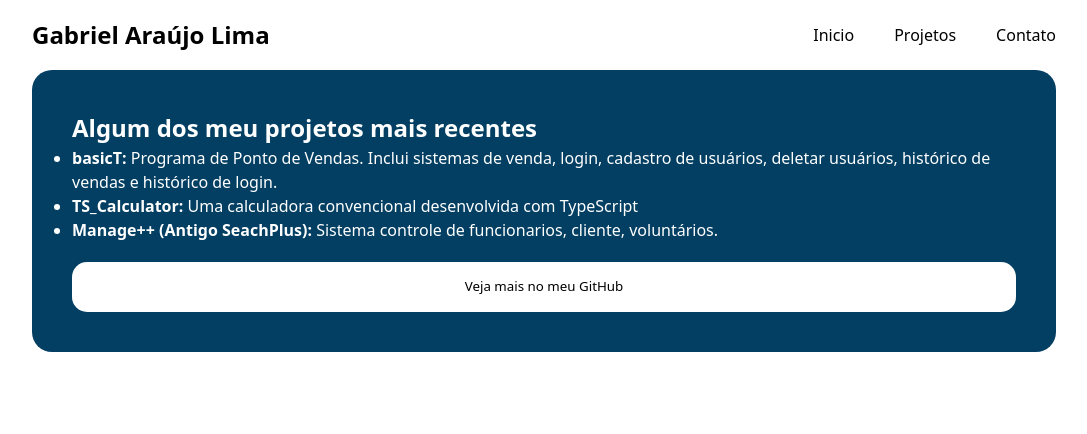
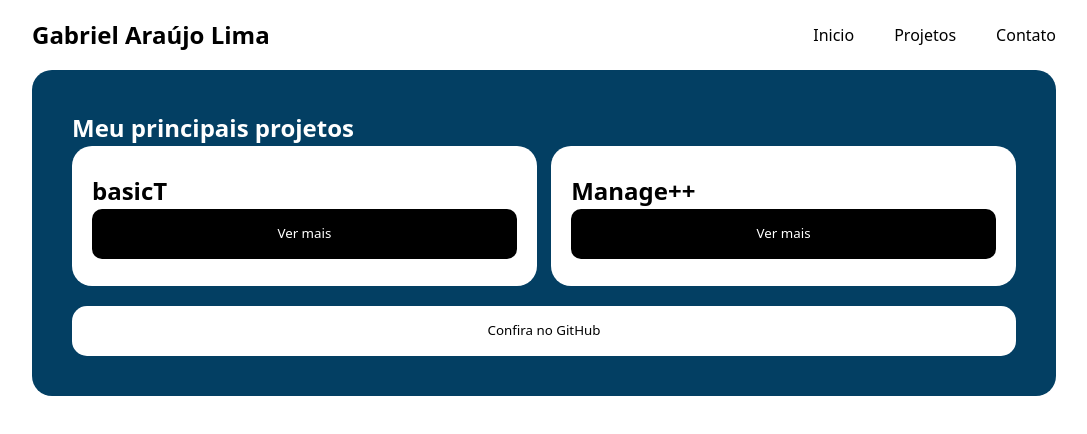
Before and after one commit to theMyntt/MyPortfolio, a React (Vite) app: page /project in a window 1280 px wide. Shown: the top 434 px of the page, without its empty margins (96-1183 px from the left). Built offline with nearby package versions, Linux system fonts and the light colour scheme.

Commit message:
feat: redesign da página de projetos, botão de vizualizar descrição do projeto

```diff
--- a/src/pages/Projects/index.jsx
+++ b/src/pages/Projects/index.jsx
@@ -1,32 +1,66 @@
 import React from "react";
 import "./index.scss";
 
+let i = 0;
+
 function toGit() {
   return (window.location.href = "https://github.com/theMyntt/");
+}
+
+function seeMore(idElement, idBtn) {
+  const id = document.getElementById(idElement);
+  const btn = document.getElementById(idBtn);
+
+  if (i % 2 == 0){
+    id.classList.add("expand");
+    btn.textContent = "Ver menos";
+  }else{
+    id.classList.remove("expand");
+    btn.textContent = "Ver mais";
+  }
+
+  i++;
 }
 
 export default function Projects() {
   return (
     <div className="container">
       <div className="brand-container">
-        <h2>Algum dos meu projetos mais recentes</h2>
-        <ul>
-          <li>
-            <a href="https://github.com/theMyntt/basicT" className="white"><b>basicT: </b>Programa de Ponto de Vendas. Inclui sistemas de
-            venda, login, cadastro de usuários, deletar usuários, histórico de
-            vendas e histórico de login.</a>
-          </li>
-          <li>
-            <a href="https://github.com/theMyntt/TS_Calculator" className="white"><b>TS_Calculator: </b>Uma calculadora convencional desenvolvida com
-            TypeScript</a>
-          </li>
-          <li>
-            <a href="https://github.com/theMyntt/SearchPlus" className="white"><b>Manage++ (Antigo SeachPlus): </b>Sistema controle de
-            funcionarios, cliente, voluntários.</a>
-          </li>
-        </ul>
+        <h2>Meu principais projetos</h2>
+        <div className="proj-card-control">
+          <div className="proj-card card-one" id="card-one">
+            <div className="title">
+              <h2>basicT</h2>
+              <button className="btn" id="one" onClick={() => seeMore("card-one", "one")}>Ver mais</button>
+            </div>
+            <div className="card-one info1">
+              <article>
+                <h4>Descrição do projeto</h4>
+                <p>O basicT é um sistema PDV (Ponto de Venda) que foi desenvolvido com PHP e SQLite3. No momento, ele ainda está em suas versões inicias, existem muitas coisas para ser adicionadas nele.</p>
+                <p><b>O que é um sistema PDV?</b> são um programa para os operadores de caixa do mercado. A vantagem do basicT é que ele é leve e simples de usar.</p>
+                <a href="https://github.com/theMyntt/basicT"><u>Projeto no GitHub</u></a>
+              </article>
+            </div>
+
+          </div>
+          <div className="proj-card card-two" id="card-two">
+            <div className="title">
+              <h2>Manage++</h2>
+              <button className="btn" id="two" onClick={() => seeMore("card-two", "two")}>Ver mais</button>
+            </div>
+            <div className="card-two info1">
+              <article>
+                <h4>Descrição do projeto</h4>
+                <article>
+                  <p>Antigo SearchPlus, ele é um sistema de controle de funcionários ou clientes. No atual momento, estou pensando em formas de reconstruir ele do zero. De uma forma mais intuitiva e simples de se usar. Ele também foi desenvolvido com PHP, porém, no Banco de Dados, decidi utilizar MySQL.</p>
+                  <a href="https://github.com/theMyntt/SearchPlus"><u>Projeto no GitHub</u></a>
+                </article>
+              </article>
+            </div>
+          </div>
+        </div>
         <button className="btn-proj" onClick={toGit}>
-          Veja mais no meu GitHub
+          Confira no GitHub
         </button>
       </div>
     </div>
--- a/src/pages/Projects/index.scss
+++ b/src/pages/Projects/index.scss
@@ -22,3 +22,74 @@
 .white {
   color: #fff;
 }
+
+.proj-card-control {
+  display: flex;
+  flex-wrap: wrap;
+  justify-content: space-between;
+}
+
+.info1 {
+  display: none;
+}
+
+.proj-card {
+  background-color: #fff;
+  color: #000;
+  width: 45%;
+  height: 100px;
+  border-radius: 20px;
+  padding: 20px;
+}
+
+.title .btn {
+  margin: 0;
+}
+
+.title {
+  display: flex;
+  justify-content: center;
+  // align-items: center;
+  flex-direction: column;
+  height: -webkit-fill-available;
+}
+
+.proj-card {
+  max-height: 100px;
+  transition: max-height 0.5s ease-in-out;
+  overflow: hidden;
+}
+
+.proj-card.expand {
+  max-height: 300px;
+  height: auto;
+  .info1 {
+    display: block;
+  }
+  .title {
+    height: auto;
+  }
+}
+
+
+@media (max-width: 1024px) {
+  .proj-card {
+    width: 100%;
+    margin-bottom: 20px;
+  }
+  .proj-card:last-child {
+    margin: 0;
+  }
+  // .proj-card:hover {
+  //   height: 700px;
+  // }
+}
+
+// @keyframes scaleHeight {
+//   from {
+//     height: auto;
+//   }
+//   to {
+//     height: 300px;
+//   }
+// }
```
Lines whose indentation alone changed are shown as unchanged.
